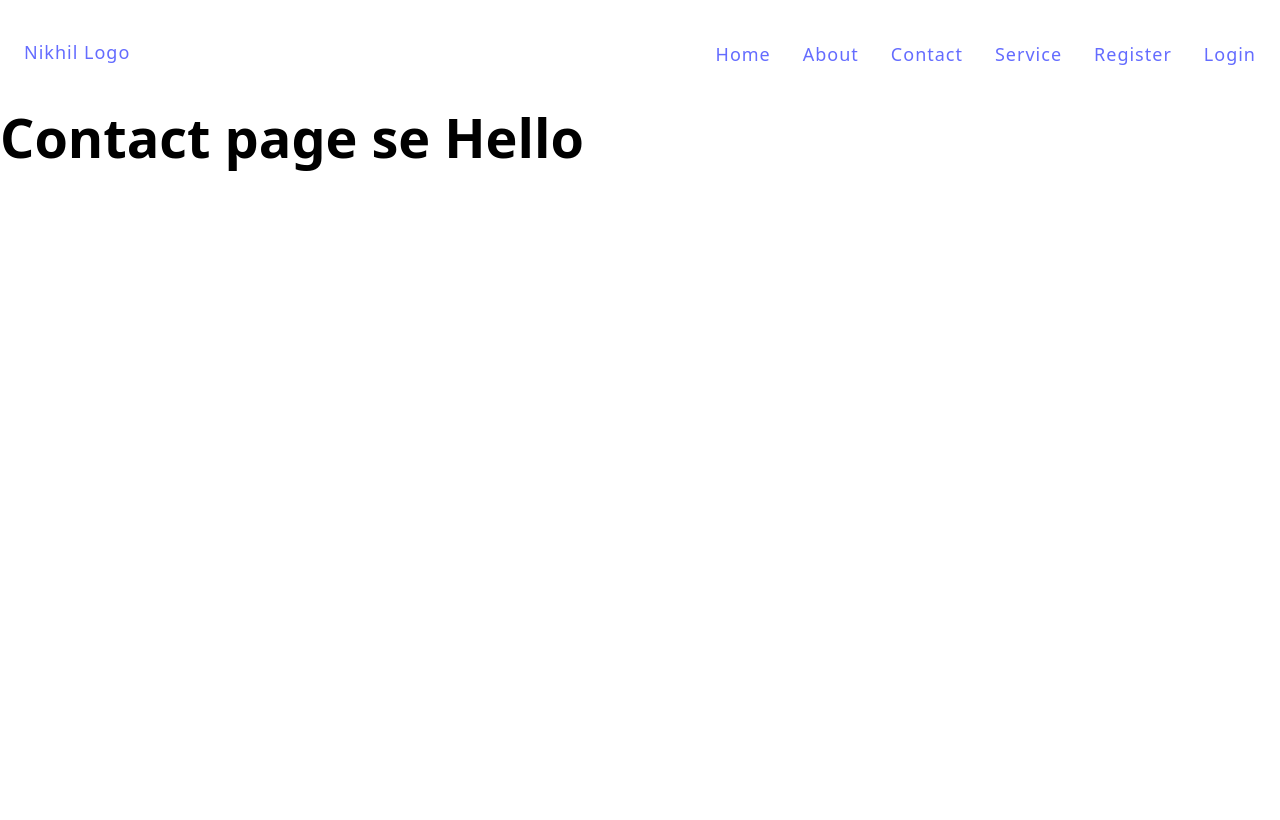
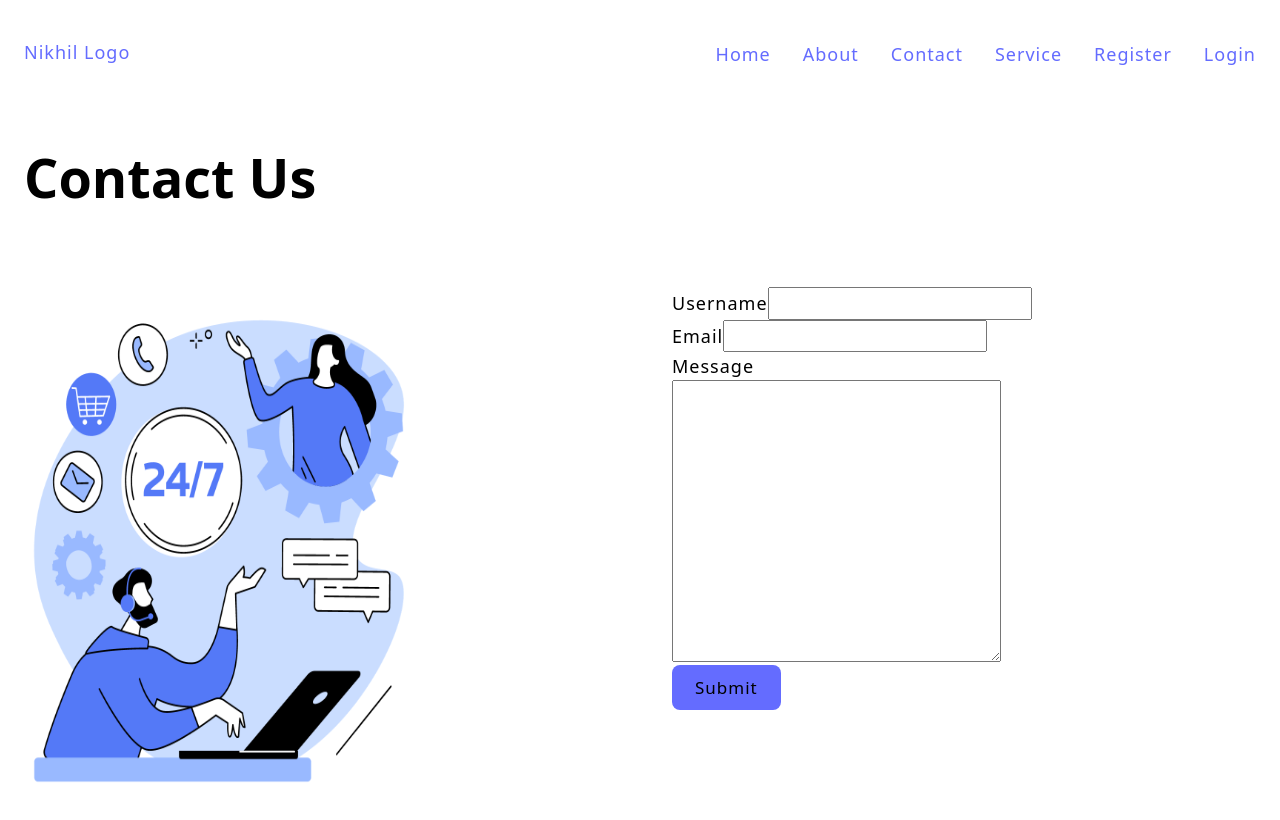
Before and after one commit to Nikhil-Giramkar/Solution-Space, a React (Vite) app in the folder client/: page /contact in a window 1280 px wide. Shown: the top 820 px of the page. Built offline with nearby package versions, Linux system fonts and the light colour scheme.

Commit message:
Contact form initial Setup

```diff
--- a/client/src/pages/Contact.jsx
+++ b/client/src/pages/Contact.jsx
@@ -1,7 +1,58 @@
 export const Contact = () => {
     return (
         <>
-        <h1>Contact page se Hello</h1>
+        <section className="section-contact">
+            <div className="contact-content container">
+                <h1 className="main-heading">
+                    Contact Us
+                </h1>
+            </div>
+            <div className="container grid grid-two-cols">
+                <div className="contact-img">
+                    <img src="/images/support.png" alt="Contact us" height="500" width="400"/>
+                </div>
+
+                <section className="section-form">
+                    <form action="">
+                        <div>
+                            <label htmlFor="username">Username</label>
+                            <input
+                            type="text"
+                            name="username"
+                            id="username"
+                            autoComplete="off"
+                            required/>
+                        </div>
+
+                        <div>
+                            <label htmlFor="email">Email</label>
+                            <input
+                            type="text"
+                            name="email"
+                            id="email"
+                            autoComplete="off"
+                            required/>
+                        </div>
+
+                        <div>
+                            <label htmlFor="message">Message</label>
+                            <br></br>
+                            <textarea
+                            name="message"
+                            id="message"
+                            autoComplete="off"
+                            cols="30"
+                            rows="10"
+                            required></textarea>
+                        </div>
+
+                        <div>
+                            <button type="submit">Submit</button>
+                        </div>
+                    </form>
+                </section>
+            </div>
+        </section>
         </>
     )
 }
```
